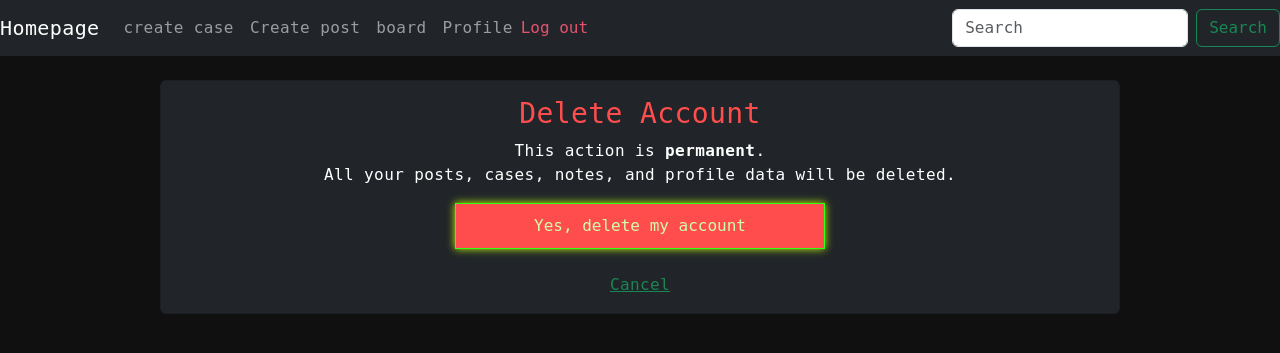
After one commit to Ekaterine6/Detective-webapp, a Django app: page /delete-account/ in a window 1280 px wide. The commit adds this page. Shown: the top 353 px of the page. Run offline with Django 5.2, Linux system fonts and the light colour scheme; a user stored in the database is signed in.

Commit message:
letting the users delete their account

```diff
--- /dev/null
+++ b/final/templates/confirm_delete_account.html
@@ -0,0 +1,25 @@
+{% extends "layout.html" %}
+
+{% block body %}
+<br>
+<div class="card bg-dark text-white w-75 mx-auto">
+  <div class="card-body text-center">
+    <h3 style="color:#ff4d4d;">Delete Account</h3>
+    <p>
+      This action is <strong>permanent</strong>.<br>
+      All your posts, cases, notes, and profile data will be deleted.
+    </p>
+
+    <form method="post">
+      {% csrf_token %}
+      <button type="submit" class="case_btn" style="background:#ff4d4d;">
+        Yes, delete my account
+      </button>
+      <br><br>
+      <a href="{% url 'profile' request.user.username %}" class="text-success">
+        Cancel
+      </a>
+    </form>
+  </div>
+</div>
+{% endblock %}
--- a/final/urls.py
+++ b/final/urls.py
@@ -20,5 +20,6 @@ urlpatterns = [
     path("post/<int:post_id>/edit/", views.edit_post, name="edit_post"),
     path("post/<int:post_id>/delete/", views.delete_post, name="delete_post"),
     path("post/<int:post_id>/", views.view_post, name="view_post"),
+    path("delete-account/", views.delete_account, name="delete_account"),
 
 ]
--- a/final/views.py
+++ b/final/views.py
@@ -1,4 +1,6 @@
 from django.db.models import Count, Q
+from django.contrib.auth import logout
+from django.views.decorators.http import require_POST
 from django.http import HttpResponse, JsonResponse
 from django.contrib.auth.models import User
 from django.contrib.auth import login
@@ -40,6 +42,23 @@ def register(request):
         return redirect("index")
 
     return render(request, "register.html")
+
+
+# delete accout logic
+@login_required
+def delete_account(request):
+    if request.method == "POST":
+        user = request.user
+
+        # log out first (VERY important)
+        logout(request)
+
+        # delete the user (everything linked via CASCADE is deleted)
+        user.delete()
+
+        return redirect("index")  # or "login" if you prefer
+
+    return render(request, "confirm_delete_account.html")
 
 
 
```
Also changed, not shown: final/templates/profile.html (+8 -0 lines), db.sqlite3.
